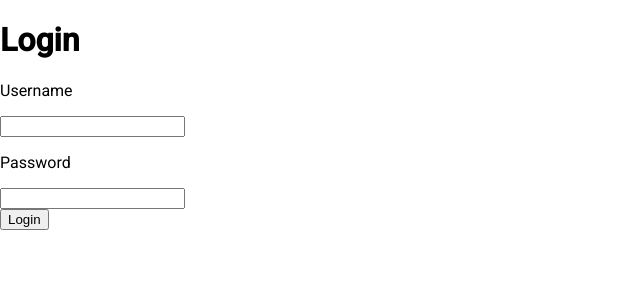
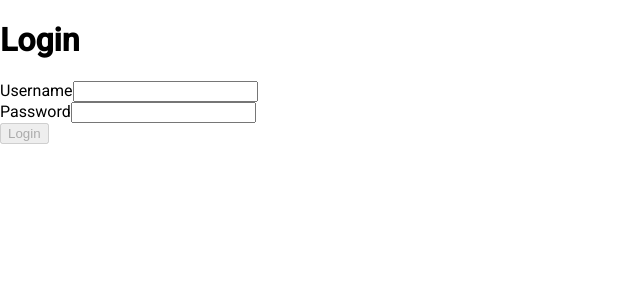
Before and after one commit to safwanhaziq1598/TM-Technical-Assessment, an Angular app: page /login in a window 1280 px wide. Shown: the top 300 px of the page, without its empty margins (0-640 px from the left). Built offline with nearby package versions, Linux system fonts and the light colour scheme.

Commit message:
feat(login-page): update login page with login detail

```diff
--- a/src/app/app.config.ts
+++ b/src/app/app.config.ts
@@ -3,7 +3,13 @@ import { provideRouter } from '@angular/router';
 
 import { routes } from './app.routes';
 import { provideAnimationsAsync } from '@angular/platform-browser/animations/async';
+import { provideHttpClient } from '@angular/common/http';
 
 export const appConfig: ApplicationConfig = {
-  providers: [provideZoneChangeDetection({ eventCoalescing: true }), provideRouter(routes), provideAnimationsAsync()]
+  providers: [
+    provideZoneChangeDetection({ eventCoalescing: true }),
+    provideRouter(routes),
+    provideAnimationsAsync(),
+    provideHttpClient()
+  ]
 };
--- a/src/app/login-page/login-page.component.html
+++ b/src/app/login-page/login-page.component.html
@@ -1,10 +1,14 @@
 <h1>Login</h1>
 <div>
-    <p>Username</p>
-    <input type="text" />
+  <form (ngSubmit)="submitLogin()" [formGroup]="loginForm">
+    <div>
+      <label>Username</label>
+      <input id="username" formControlName="username" type="text" required />
+    </div>
+    <div>
+      <label>Password</label>
+      <input id="password" formControlName="password" type="password" required />
+    </div>
+    <button type="submit" [disabled]="loginForm.invalid">Login</button>
+  </form>
 </div>
-<div>
-    <p>Password</p>
-    <input type="text" />
-</div>
-<button>Login</button>
--- a/src/app/login-page/login-page.component.ts
+++ b/src/app/login-page/login-page.component.ts
@@ -1,19 +1,53 @@
-import { Component } from '@angular/core';
+import { Component, OnInit } from '@angular/core';
+import { FormBuilder, FormGroup, Validators, ReactiveFormsModule} from '@angular/forms';
 
 //Angular Material
 import { MatCardModule } from '@angular/material/card';
 import { MatInput } from '@angular/material/input';
+
+//Services
+import { AuthService } from '../../service/auth.service';
+
 @Component({
   selector: 'app-login-page',
   standalone: true,
   imports: [
     MatCardModule,
-    MatInput
+    MatInput,
+    ReactiveFormsModule
   ],
   templateUrl: './login-page.component.html',
-  styleUrl: './login-page.component.scss'
+  styleUrl: './login-page.component.scss',
 })
-export class LoginPageComponent {
-onAction1: any;
+export class LoginPageComponent implements OnInit {
+  loginForm: FormGroup;
 
+  constructor(private fb: FormBuilder, private authService: AuthService) {
+    this.loginForm = this.fb.group({
+      username: ['', Validators.required],
+      password: ['', Validators.required],
+    });
+  }
+
+  ngOnInit() {}
+
+  submitLogin() {
+    try {
+      this.authService.login(this.loginForm.value).subscribe(
+        (res) => {
+          if (res.success) {
+            localStorage.setItem('token', res.token);
+            localStorage.setItem('tokenExpiry', res.tokeExpiry);
+          } else {
+            console.error('Login failed: Invalid credentials');
+          }
+        },
+        (error) => {
+          console.error('Login failed: ', error);
+        }
+      );
+    } catch (error) {
+      console.error('Error: ', error);
+    }
+  }
 }
--- /dev/null
+++ b/src/models/user.ts
@@ -0,0 +1,10 @@
+export interface User{
+  username: string;
+  password: string;
+}
+
+export interface UserLoginResponse {
+  success: boolean;
+  token: string;
+  tokeExpiry: string;
+}
--- /dev/null
+++ b/src/service/auth.service.ts
@@ -0,0 +1,20 @@
+import { Injectable } from '@angular/core';
+import { HttpClient } from '@angular/common/http';
+import { Observable } from 'rxjs';
+import { UserLoginResponse, User } from '../models/user'
+
+@Injectable({
+  providedIn: 'root'
+})
+export class AuthService {
+
+  private apiLoginUrl = 'https://intermediate-test-v-2-web-test.apps.ocp.tmrnd.com.my/api/auth'
+
+  constructor(
+    private http: HttpClient
+  ) { }
+
+  login(credentials: User): Observable<UserLoginResponse> {
+    return this.http.post<UserLoginResponse>(this.apiLoginUrl, credentials);
+  }
+}
--- a/tsconfig.json
+++ b/tsconfig.json
@@ -28,5 +28,8 @@
     "strictInjectionParameters": true,
     "strictInputAccessModifiers": true,
     "strictTemplates": true
-  }
+  },
+  "include": [
+    "src/**/*.ts"
+  ]
 }
```
Also changed, not shown: 1 other file (tests, documents, lock files or other folders).
